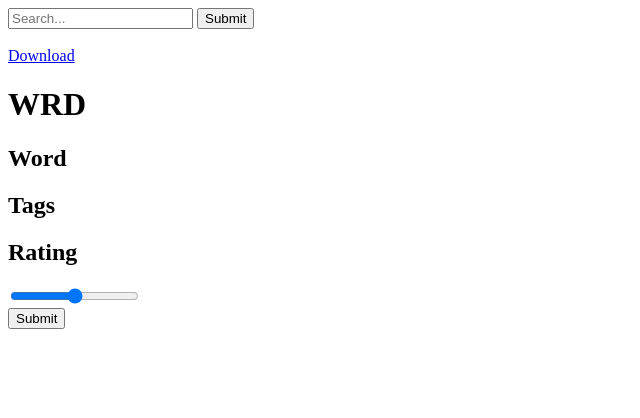
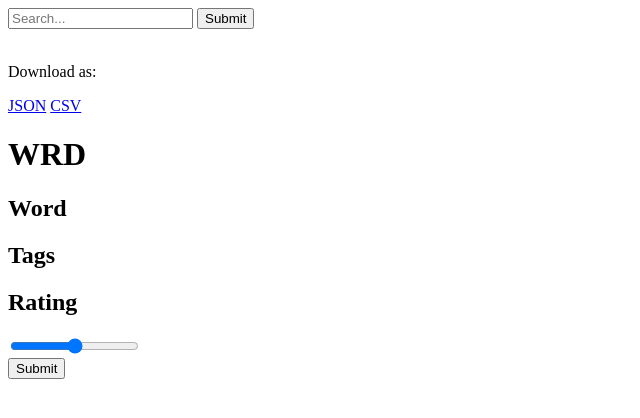
Before and after one commit to hayleepierce/WRD, a Flask app: template templates/main.html in a window 1280 px wide. Shown: the top 418 px of the page, without its empty margins (0-640 px from the left). Run offline with Flask 3, Linux system fonts and the light colour scheme; the template is opened without the code that fills it, so the values that code supplies are empty.

Commit message:
Add csv download

```diff
--- a/main.py
+++ b/main.py
@@ -5,6 +5,7 @@ import os
 import ast
 import random
 import json
+import pandas as pd
 
 app = Flask(__name__)
 load_dotenv()
@@ -24,12 +25,14 @@ def update_rating(word_data: dict, user_rating: int):
     new_rating = round((word_data["sentiment rating"] + user_rating)/2, 2)
     wrd.find_one_and_update(word_data, {'$set': {"sentiment rating": new_rating}})
 
-# writes database as a JSON file
+# writes database as a downloadable file formats
 # DEFAULT: writes the entire database
-def write_JSON(fltr: dict = {}):
+def write_files(fltr: dict = {}):
     with open("WRD.json", "w") as file:
-        json.dump(wrd.find(fltr, {"_id": False}).to_list(), file)
-
+        json.dump(wrd.find(fltr, {"_id": False}).to_list(), file, indent=0)
+    with open("WRD.json", "r") as file:
+        pd_data = pd.read_json(file)
+    pd_data.to_csv("WRD.csv")
 
 """""
 main page: shows random word with slider to rate,
@@ -45,12 +48,22 @@ def index():
         update_rating(word_data, user_rating)
     # find random word in database
     result = random.choice(database)
-    write_JSON()
+    write_files()
     return render_template("main.html", word_data=result)
 
-@app.route("/download", methods=["GET"])
-def download():
+"""
+Download the database as a json file.
+"""
+@app.route("/download-json", methods=["GET"])
+def download_json():
     return send_file("WRD.json")
+
+"""
+Download the database as a csv file.
+"""
+@app.route("/download-csv", methods=["GET"])
+def download_csv():
+    return send_file("WRD.csv")
 
 """
 Results of the users search
@@ -64,13 +77,13 @@ def search_results():
         for entry in database:
             if search in entry["tags"]:
                 results.append(entry)
-        write_JSON({"tags": search})
+        write_files({"tags": search})
         return render_template("search_results.html", search_results=results)
     else:
         for entry in database:
             if search == entry["word"]:
                 results.append(entry)
-        write_JSON({"word": search})
+        write_files({"word": search})
         return render_template("search_results.html", search_results=results)
 
 """
--- /dev/null
+++ b/templates/components/download.html
@@ -0,0 +1 @@
+<p>Download as: </p><a href="/download-json" download="WRD.json">JSON</a> <a href="/download-csv" download="WRD.csv">CSV</a>
--- a/templates/main.html
+++ b/templates/main.html
@@ -7,7 +7,7 @@
     -->
     <body>
         {% include "components/search.html" %}<br>
-        <a href="/download" download="WRD.json">Download</a>
+        {% include "components/download.html" %}<br>
         <h1>WRD</h1>
         <form action="/" method="post">
             {% include "components/rate_word.html" %}
--- a/templates/search_results.html
+++ b/templates/search_results.html
@@ -2,7 +2,7 @@
 <html lang="en">
     <body>
         {% include "components/search.html" %}<br>
-        <a href="/download" download="WRD.json">Download</a>
+        {% include "components/download.html" %}<br>
         <h1>WRD</h1>
         <h2>Search Results</h2>
             {% for word_data in search_results %}
```
